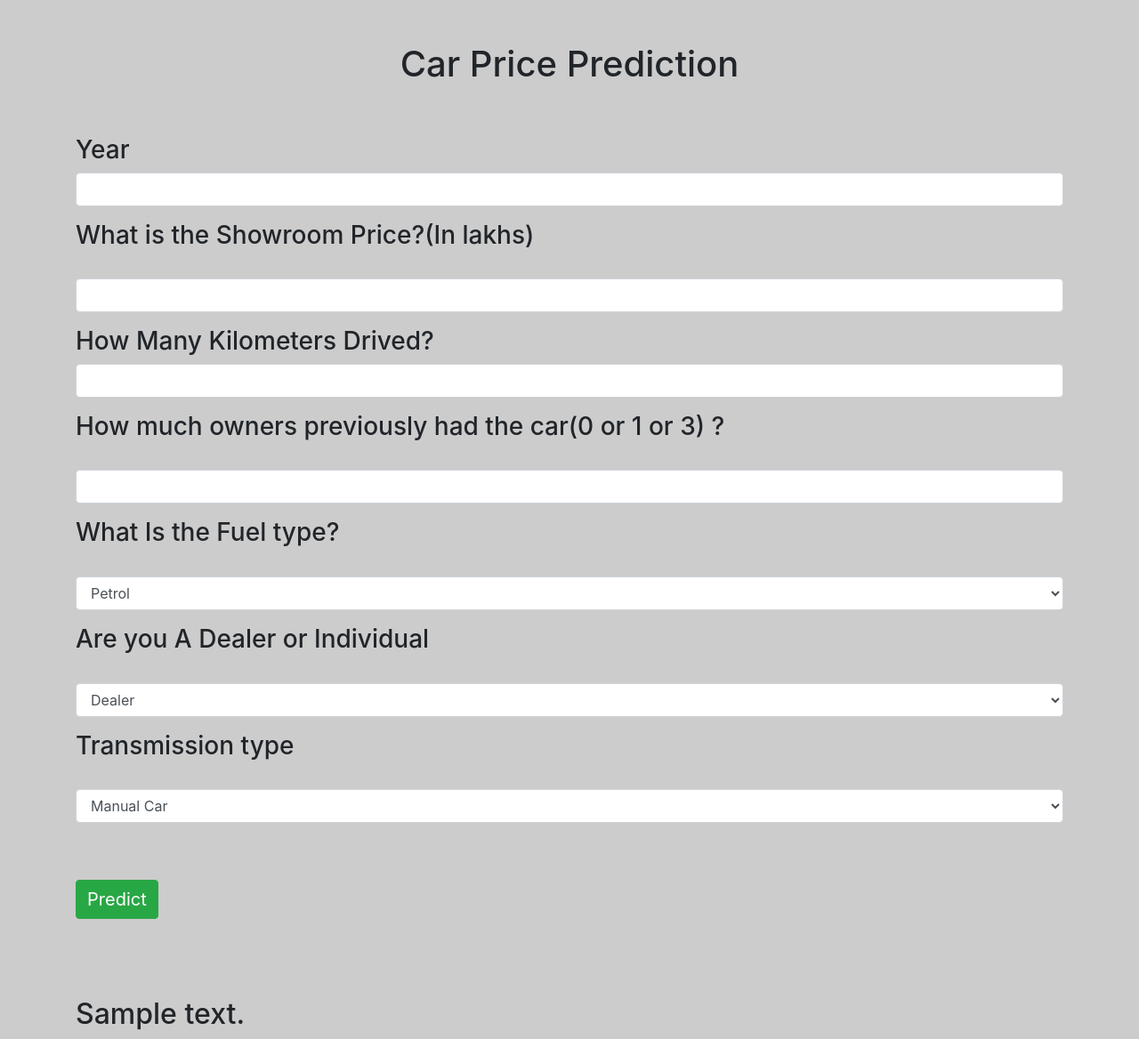
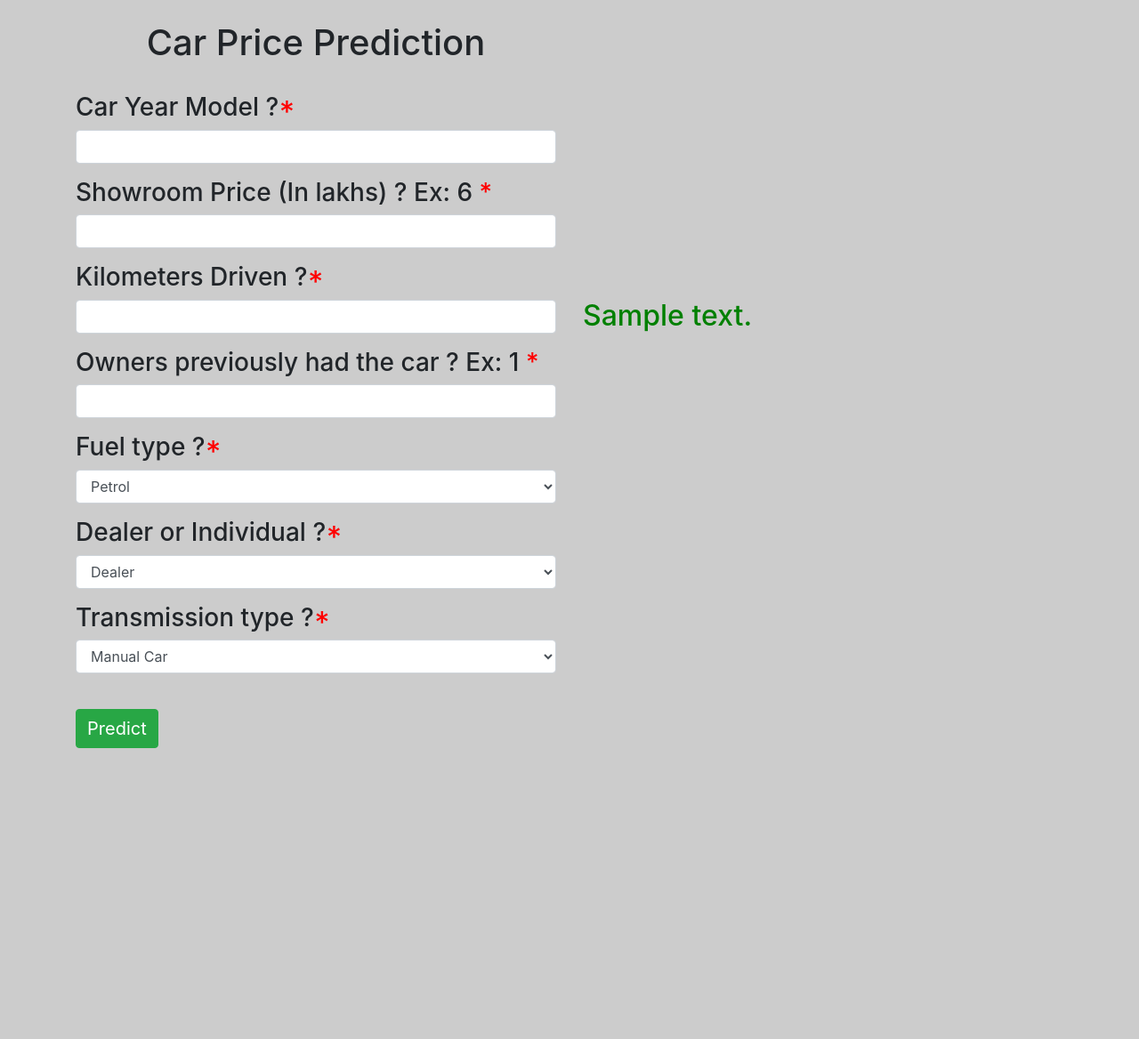
Before and after one commit to Akshaykumarcp/CarPricePrediction, a Flask app: template templates/index.html in a window 1280 px wide. Shown: the whole page at 89% size. After the commit the page ends 841 px from the top, so only its background shows below. Run offline with Flask 2, Linux system fonts and the light colour scheme; the template is opened without the code that fills it: most values are stand-ins (such as "Sample title", 1, 10 or a date in 2020); parts of the project's set-up code (start-up, migrations or seed data) failed here and were passed over; some libraries are stand-ins or nearby versions.

Commit message:
updated front end
1. fields validations
2. mandatory fields
3. UI
4. etc

```diff
--- a/templates/index.html
+++ b/templates/index.html
@@ -14,7 +14,7 @@
     <style>
 
         .text-center {
-  text-align: center;
+           text-align: center;
 }
 
 .button4 {font-size: 20px;}
@@ -22,38 +22,44 @@
 body {
  background-color: #cccccc;
 }
+
+.predictionResults{
+    color:#008000;
+}
+
+.mandatory{
+color:#FF0000;
+}
     </style>
 
 </head>
 <body>
 
 <div class="container">
-
+<div class="row">
+    <div class="col">
     <form action="{{ url_for('predict')}}" method="post">
-        <br><br>
+        <br>
         <h1 class="text-center">Car Price Prediction</h1>
-        <br><br>
+        <br>
         <div class="form-group">
-            <h3>Year</h3>
-            <input id="first" class="form-control" name="Year" type="number ">
+            <h3>Car Year Model ?<span class="mandatory">*</span></h3>
+            <input id="first" class="form-control" name="Year" type="number " maxlength = "7" minlength = "1" pattern = "^[0-9]+$">
         </div>
         <div class="form-group">
-            <h3>What is the Showroom Price?(In lakhs)</h3>
-            <br>
-            <input id="second" class="form-control" name="Present_Price" required="required">
+            <h3>Showroom Price (In lakhs) ? Ex: 6 <span class="mandatory">*</span> </h3>
+            <input id="second" class="form-control" name="Present_Price" type="number " maxlength = "4" minlength = "1" pattern = "^[0-9]+$" required="required">
         </div>
         <div class="form-group">
-            <h3>How Many Kilometers Drived?</h3>
-            <input id="third" class="form-control" name="Kms_Driven" required="required">
+            <h3>Kilometers Driven ?<span class="mandatory">*</span></h3>
+            <input id="third" class="form-control" name="Kms_Driven" type="number " maxlength = "7" minlength = "1" pattern = "^[0-9]+$" required="required">
         </div>
         <div class="form-group">
-            <h3>How much owners previously had the car(0 or 1 or 3) ?</h3>
-            <br>
-            <input id="fourth" class="form-control" name="Owner" required="required">
+            <h3>Owners previously had the car ? Ex: 1 <span class="mandatory">*</span></h3>
+            <input id="fourth" class="form-control" name="Owner" type="number " maxlength = "1" minlength = "1" pattern = "^[0-9]$" required="required">
         </div>
         <div class="form-group">
-            <h3>What Is the Fuel type?</h3>
-            <br>
+            <h3>Fuel type ?<span class="mandatory">*</span></h3>
             <select name="Fuel_Type_Petrol" id="fuel" class="form-control" required="required">
                 <option value="Petrol">Petrol</option>
                 <option value="Diesel">Diesel</option>
@@ -61,33 +67,32 @@ body {
             </select>
         </div>
         <div class="form-group">
-            <h3>Are you A Dealer or Individual</h3>
-            <br>
+            <h3>Dealer or Individual ?<span class="mandatory">*</span></h3>
             <select name="Seller_Type_Individual" class="form-control" id="resea" required="required">
                 <option value="Dealer">Dealer</option>
                 <option value="Individual">Individual</option>
             </select>
         </div>
         <div class="form-group">
-            <h3>Transmission type</h3>
-            <br>
+            <h3>Transmission type ?<span class="mandatory">*</span></h3>
             <select name="Transmission_Mannual" id="research" class="form-control" required="required">
                 <option value="Mannual">Manual Car</option>
                 <option value="Automatic">Automatic Car</option>
             </select>
-            <br><br>
+            <br>
         </div>
         <div class="form-group">
             <button id="sub" class="btn btn-success text-center button4" type="submit ">Predict</button>
         </div>
-        <br>
 
     </form>
-    <br><br>
-<h2>{{ prediction_text }}<h2>
+    </div>
+    <div class="col">
+    <br><br><br><br><br><br><br><br><br><br><br><br><br><br>
+<h2 class="predictionResults">{{ prediction_text }}</h2>
 </div>
-
-
+</div>
+</div>
 
 </body>
 </html>
```
